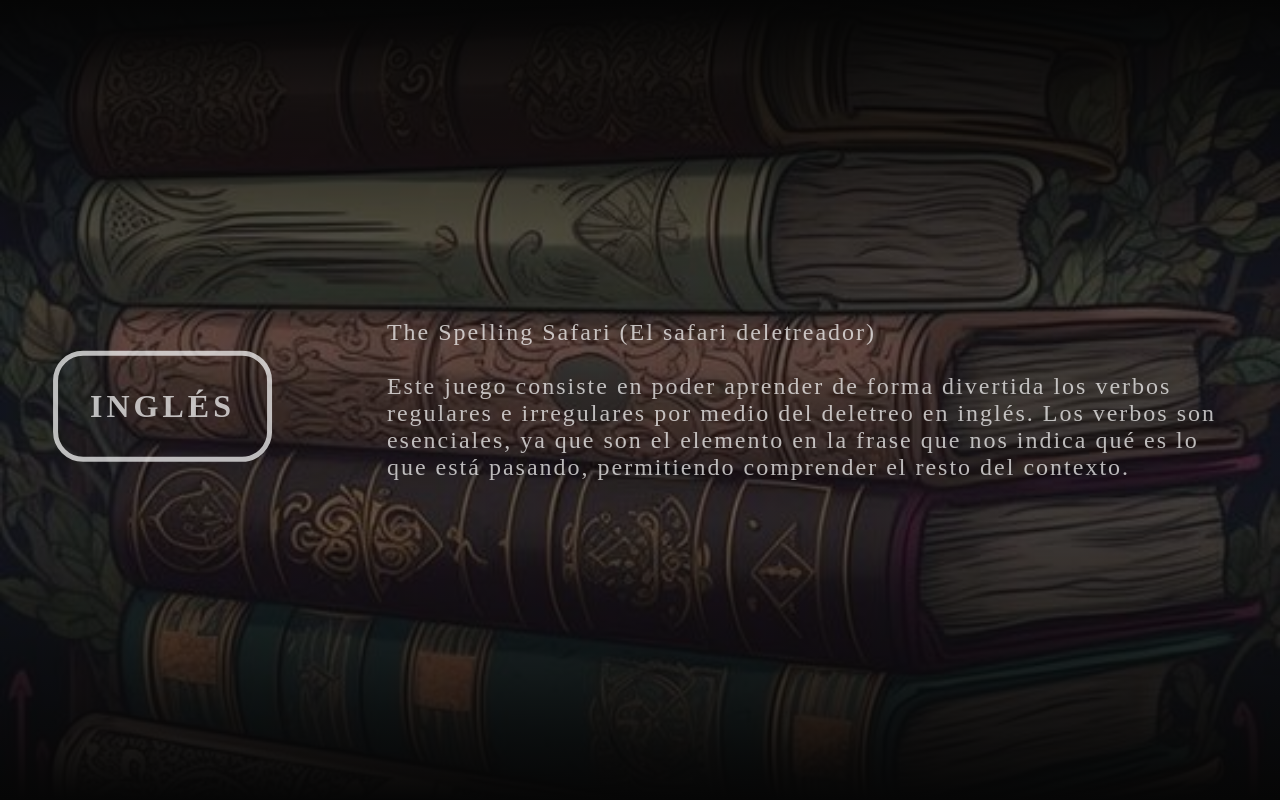
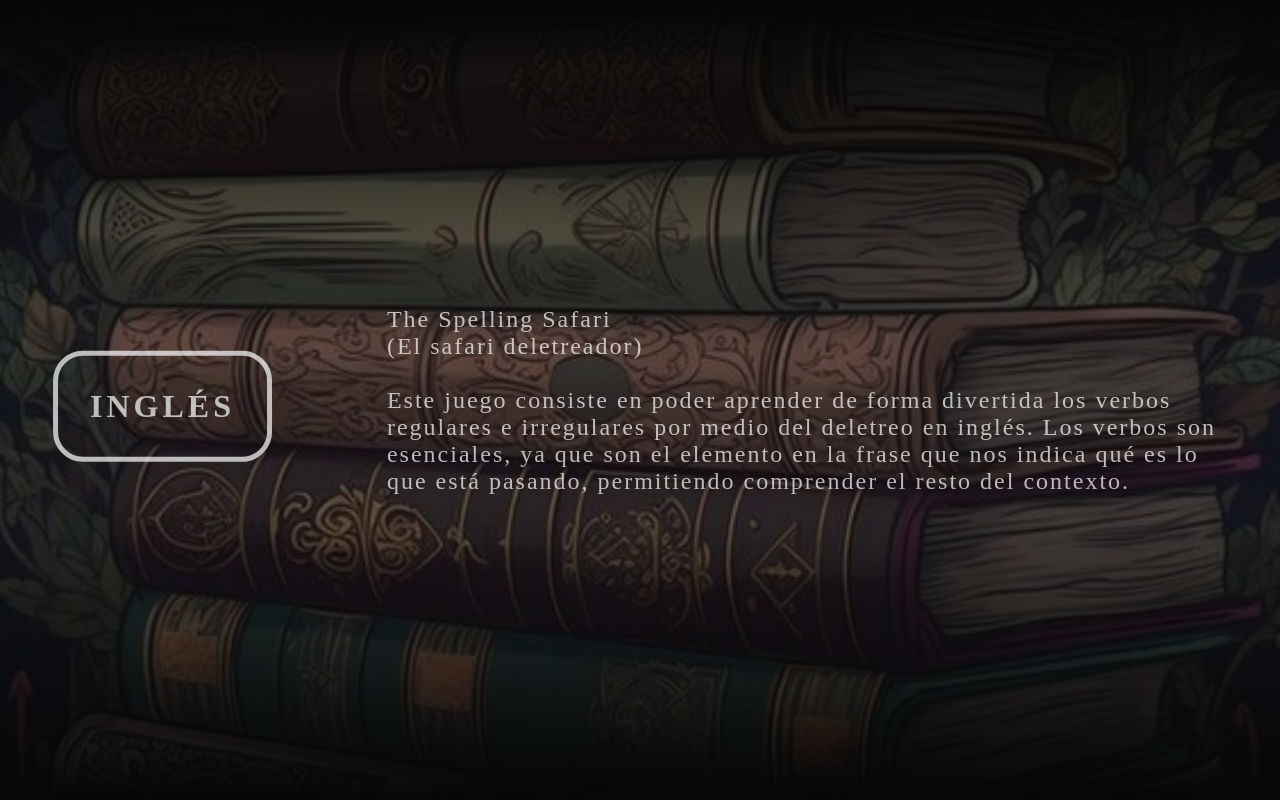
Before and after one commit to YoSoyJ/PFAA, a plain HTML site: page Materiaslcm/ingles.html in a window 1280 px wide. Drawn offline with Linux system fonts and the light colour scheme.

Commit message:
info mejorada

```diff
--- a/Materiaslcm/ingles.html
+++ b/Materiaslcm/ingles.html
@@ -80,7 +80,7 @@
 <body>
      <div class="sectInf" id="FAA">
      	<h1 class="SecTt">INGLÉS</h1>
-     	<p class="inf">The Spelling Safari (El safari deletreador)<br><br>
+     	<p class="inf">The Spelling Safari<br>(El safari deletreador)<br><br>
         Este juego consiste en poder aprender de forma divertida los verbos regulares e irregulares por medio del deletreo en inglés. Los verbos son esenciales, ya que son el elemento en la frase que nos indica qué es lo que está pasando, permitiendo comprender el resto del contexto.</p>
      </div>
 </body>
```
Also changed, not shown: Materiaslcm/conta.html (+1 -0 lines), Materiaslcm/fisica.html (+1 -0 lines), Materiaslcm/sociales.html (+1 -0 lines).
